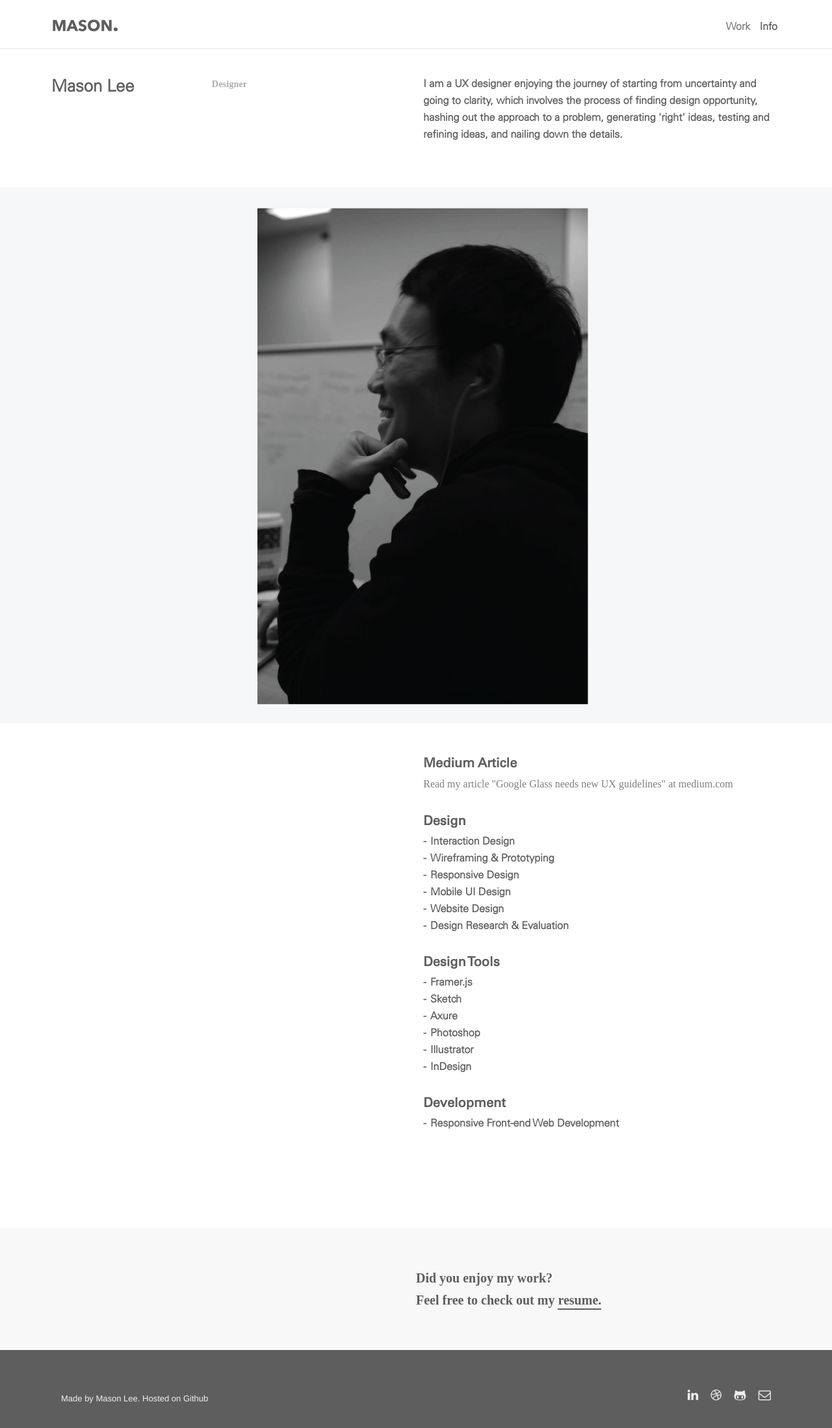
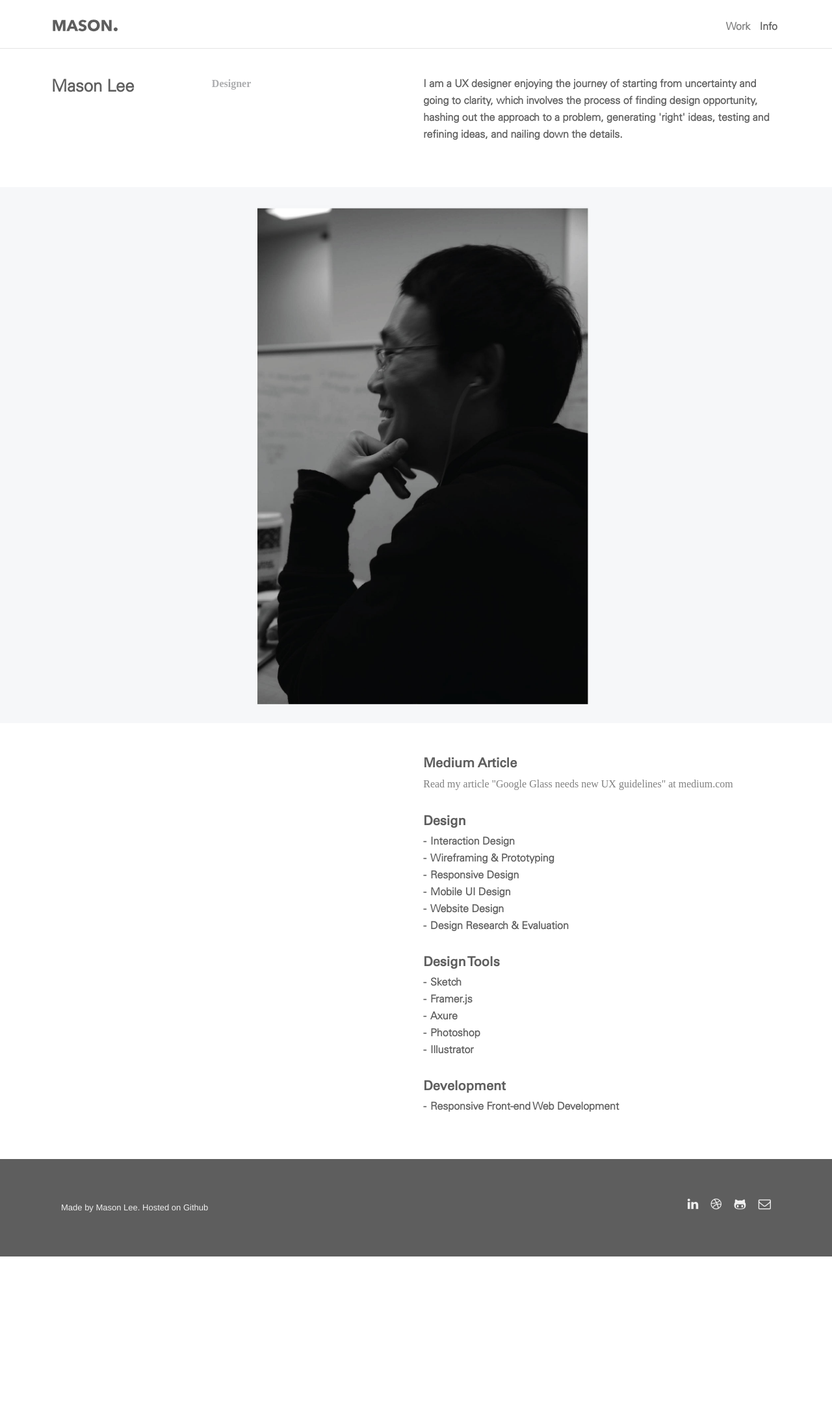
Before and after one commit to mason-lee/mason-lee.github.io, a plain HTML site: page about.html in a window 1280 px wide. Shown: the whole page at 65% size. After the commit the page ends 1934 px from the top, so only its background shows below. Drawn offline with Linux system fonts and the light colour scheme.

Commit message:
Update some stuffs

```diff
--- a/about.html
+++ b/about.html
@@ -130,10 +130,10 @@
                             </h4>
                             <ul class="project-list">
                                 <li>
-                                    Framer.js
+                                    Sketch
                                 </li>
                                 <li>
-                                    Sketch
+                                    Framer.js
                                 </li>
                                 <li>
                                     Axure
@@ -143,9 +143,6 @@
                                 </li>
                                 <li>
                                     Illustrator
-                                </li>
-                                <li>
-                                    InDesign
                                 </li>
                             </ul>
                             <h4 class="sub-header">
@@ -164,7 +161,7 @@
                 </div>
             </div><!--End hero-section-->
 
-            <div class="bottom-section">
+            <!-- <div class="bottom-section">
                 <div class="container">
                     <div class="row">
                         <div class="pull-right col-xs-6">
@@ -172,14 +169,10 @@
                                 Did you enjoy my work? <br> Feel free to check out my <a href="resources/2015-Resume(Mason).pdf" target="_blank" class="resume">resume.</a>
                             </h4>
                         </div>
-                        <!-- <div class="pull-right col-xs-6 resume-block">
-                                <a href="#">
-                                    View Resume
-                                </a>
-                        </div> --><!--End right column-->
-                    </div><!--End row-->
-                </div><!--End container-->
-            </div><!--End bottom section-->
+                    </div>
+                </div>
+            </div> --><!--End bottom section-->
+
         </div><!--End Wrapper-->
         <footer>
             <div class="container">
--- a/css/main.css
+++ b/css/main.css
@@ -39,6 +39,14 @@ a:hover, a:active {
     color: #5e5e5e;
     text-decoration: none;
     outline: 0;
+}
+
+.project:focus {
+  color: #5e5e5e;
+}
+
+.resume:focus {
+  color: #5e5e5e;
 }
 
 footer a:focus {
@@ -186,6 +194,7 @@ a {
 
 .project-wrapper {
     padding-top: 22px;
+    padding-bottom: 60px;
 }
 
 .project-container ul li {
@@ -346,7 +355,7 @@ figcaption a {
     color: #acadaf;
     font-family: 'Merriweather', serif;
     font-weight: 200;
-    font-size: 0.9em;
+    font-size: 1em;
 }
 
 .project-type, .project-type a {
```
Also changed, not shown: index.html (+5 -4 lines).
